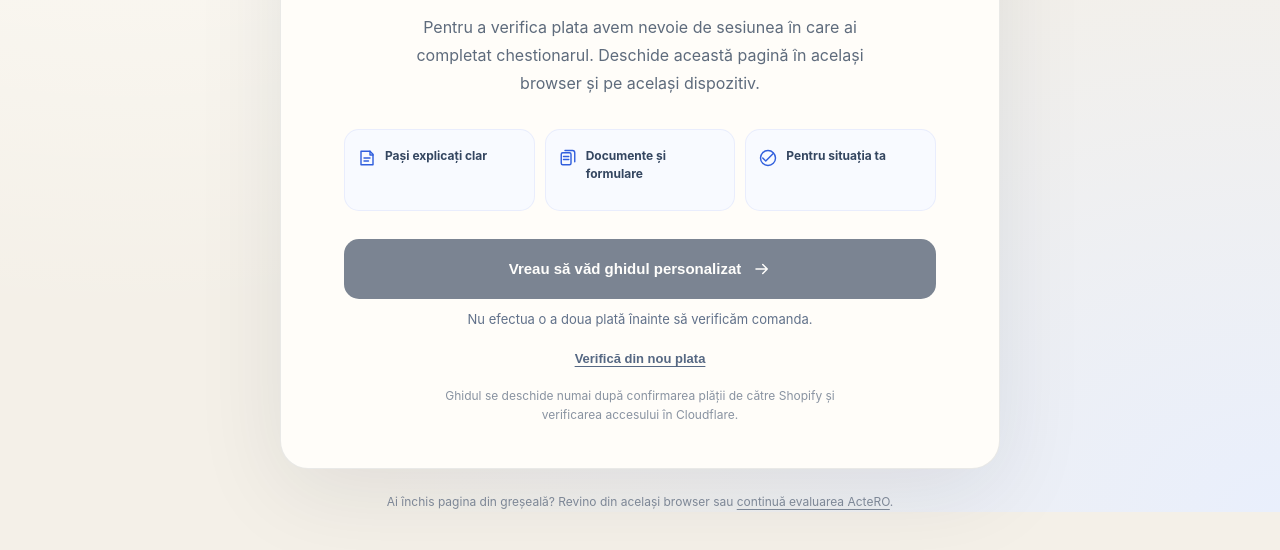
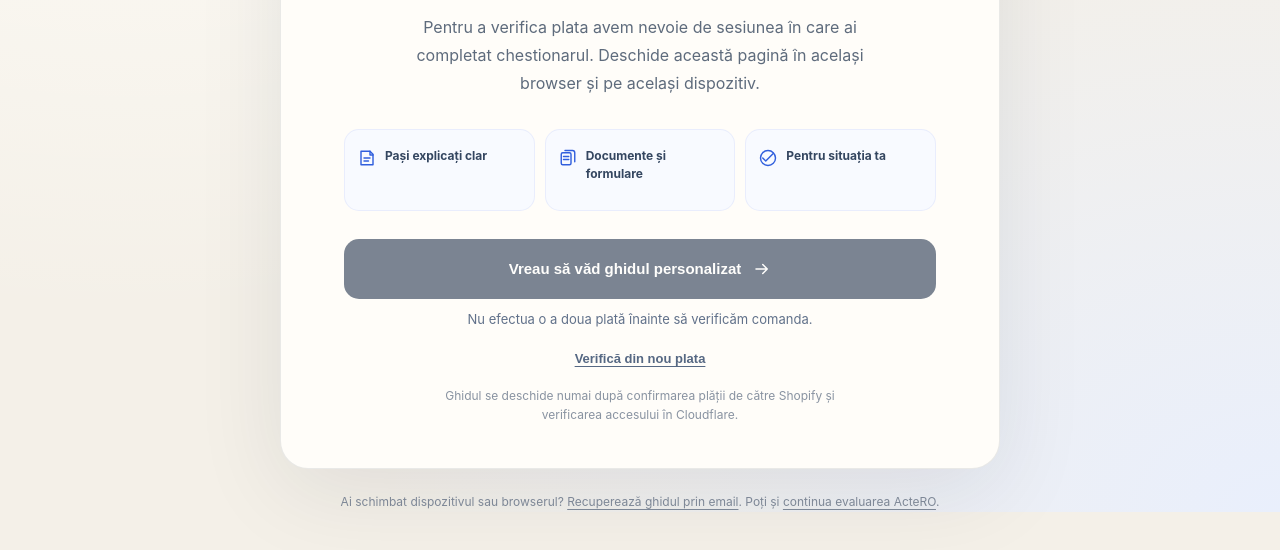
Before and after one commit to mypape-dot/actero-site, a plain HTML site: page confirmare.html in a window 1280 px wide. Shown: the part 374-924 px from the top of the page. Drawn offline with Linux system fonts and the light colour scheme.

Commit message:
feat(recovery): link post-checkout confirmation to email recovery

```diff
--- a/confirmare.html
+++ b/confirmare.html
@@ -69,7 +69,7 @@ h1{font-size:clamp(30px,4.8vw,44px);letter-spacing:-1.7px;line-height:1.09;margi
    <p class="caption">Ghidul se deschide numai după confirmarea plății de către Shopify și verificarea accesului în Cloudflare.</p>
   </div>
  </section>
- <p class="foot">Ai închis pagina din greșeală? Revino din același browser sau <a href="./">continuă evaluarea ActeRO</a>.</p>
+ <p class="foot">Ai schimbat dispozitivul sau browserul? <a href="./recuperare.html">Recuperează ghidul prin email</a>. Poți și <a href="./">continua evaluarea ActeRO</a>.</p>
 </main>
 <script>
 'use strict';
```
